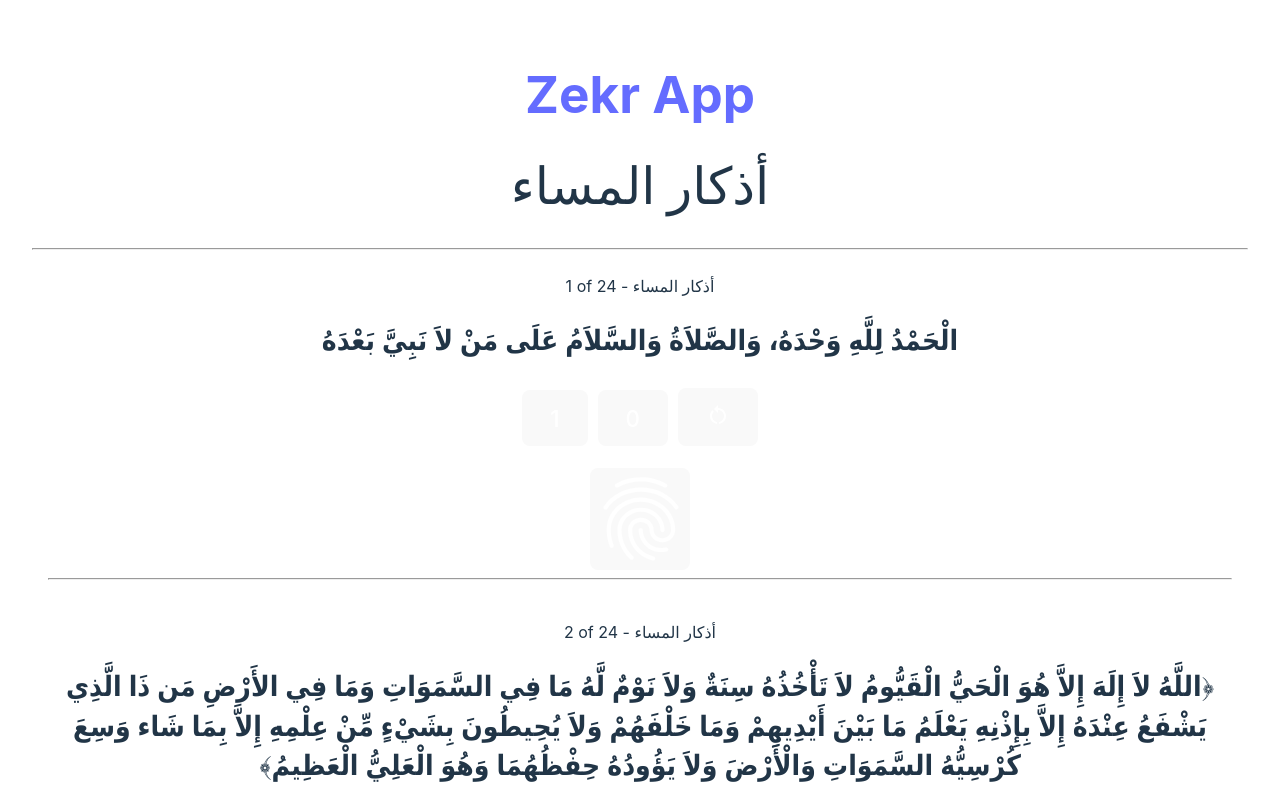
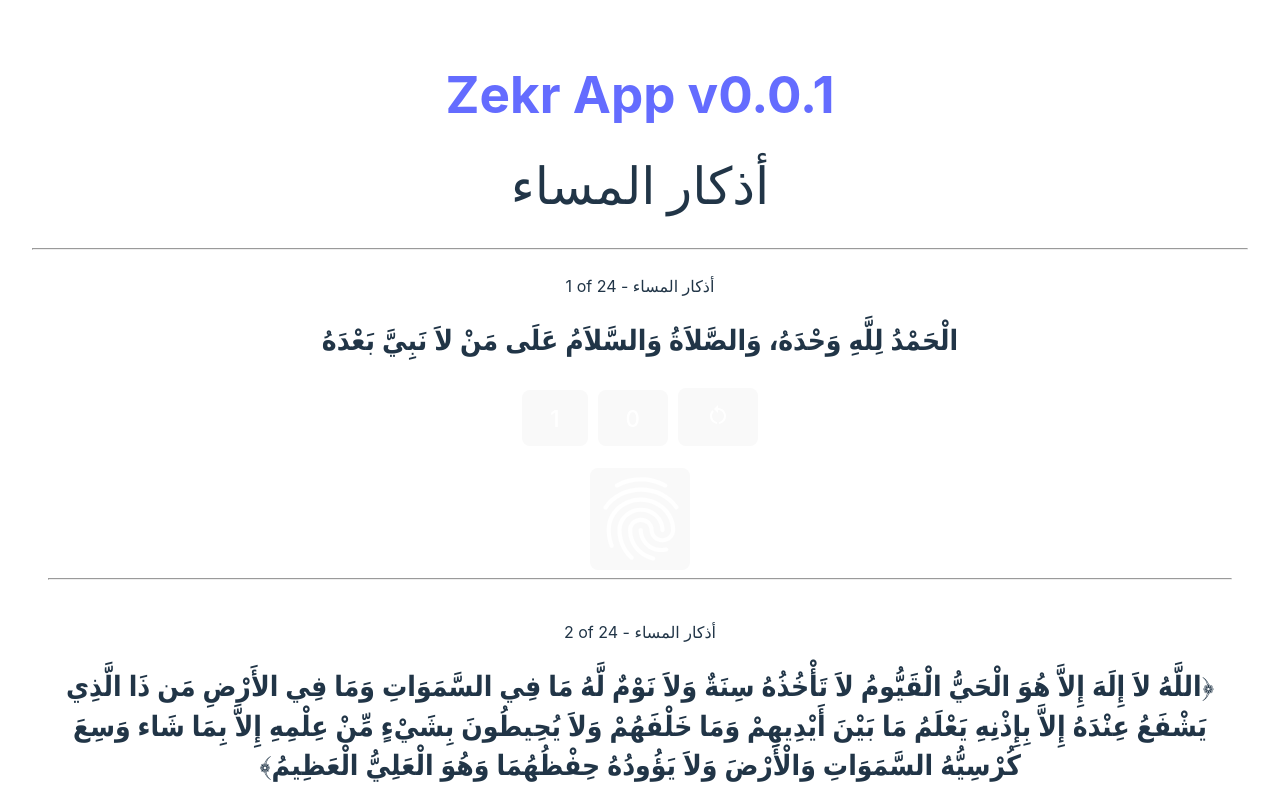
Before and after one commit to mero2online/Azkar, a React (Vite) app: page /zekr/1 in a window 1280 px wide. Shown: the top 800 px of the page. Built offline with nearby package versions, Linux system fonts and the light colour scheme.

Commit message:
ADD: App Display name and version

```diff
--- a/package.json
+++ b/package.json
@@ -1,7 +1,8 @@
 {
   "name": "azkar",
+  "displayName": "Zekr App",
   "private": true,
-  "version": "0.0.0",
+  "version": "0.0.1",
   "type": "module",
   "scripts": {
     "dev": "vite",
--- a/src/App.jsx
+++ b/src/App.jsx
@@ -1,11 +1,17 @@
 import './App.css';
-import { Routes, Route } from 'react-router-dom';
+import { Routes, Route, Link } from 'react-router-dom';
 import PreZekrGUI from './PreZekrGUI';
 import Home from './Home';
+import appData from '../package.json';
 
 function App() {
   return (
     <>
+      <Link to={'/'}>
+        <h1>
+          {appData.displayName} v{appData.version}
+        </h1>
+      </Link>
       <Routes>
         <Route path='/' element={<Home />}></Route>
         <Route path='/:ZekrId' element={<PreZekrGUI />}></Route>
--- a/src/Home.jsx
+++ b/src/Home.jsx
@@ -5,7 +5,6 @@
 function Home() {
   return (
     <>
-      <h1>Zekr App</h1>
       <div>
         {Azkar.map((z, i) => {
           return (
--- a/src/PreZekrGUI.jsx
+++ b/src/PreZekrGUI.jsx
@@ -1,5 +1,5 @@
 import { useEffect, useState } from 'react';
-import { Link, useParams } from 'react-router-dom';
+import { useParams } from 'react-router-dom';
 import './App.css';
 import ZekrGUI from './ZekrGUI';
 import { Azkar } from './Constants';
@@ -12,14 +12,7 @@
     setCurrent(Azkar[Number(ZekrId)]);
   }, [ZekrId]);
 
-  return (
-    <>
-      <Link to={'/'}>
-        <h1>Zekr App</h1>
-      </Link>
-      {current && <ZekrGUI current={current}></ZekrGUI>}
-    </>
-  );
+  return <>{current && <ZekrGUI current={current}></ZekrGUI>}</>;
 }
 
 export default PreZekrGUI;
```
